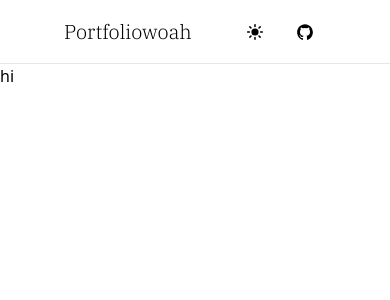
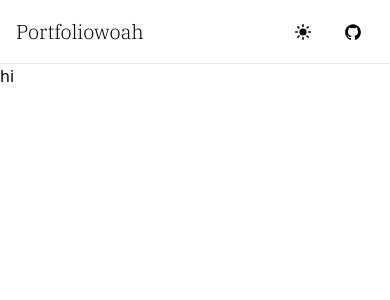
Before and after one commit to Oustro/portfoliwoah, a Next.js app: page / in a window 390 px wide. Shown: the top 300 px of the page. Built offline with nearby package versions, Linux system fonts and the light colour scheme.

Commit message:
more updates

```diff
--- a/app/layout.tsx
+++ b/app/layout.tsx
@@ -1,5 +1,4 @@
 import type { Metadata } from 'next'
-import { useEffect } from 'react'
 
 import "@/styles/globals.css"
 import Nav from "@/components/special/nav"
--- a/components/special/nav.tsx
+++ b/components/special/nav.tsx
@@ -15,10 +15,10 @@ const ibm_plex_serif = IBM_Plex_Serif(
 
 export default function Nav() {
   return (
-    <nav className="sticky top-0 z-50 w-full backdrop-blur from-white-50 h-16 border-b text-xl px-16 flex items-center justify-between">
+    <nav className="sticky top-0 z-50 w-full backdrop-blur from-white-50 h-16 border-b text-xl px-4 sm:px-16 flex items-center justify-between">
       <h1 className={ibm_plex_serif.className}>Portfoliowoah</h1>
       <div className="flex items-center gap-2">
-        <ThemeButton aria-label="Button to change the site to dark or light mode"/>
+        <ThemeButton aria-label="Button to change the site to dark or light mode" />
         <CustomLinkButtonHover aria-label="The Link to the repo of this project" link="https://google.com"><IoLogoGithub /></CustomLinkButtonHover>
       </div>
     </nav>
```
